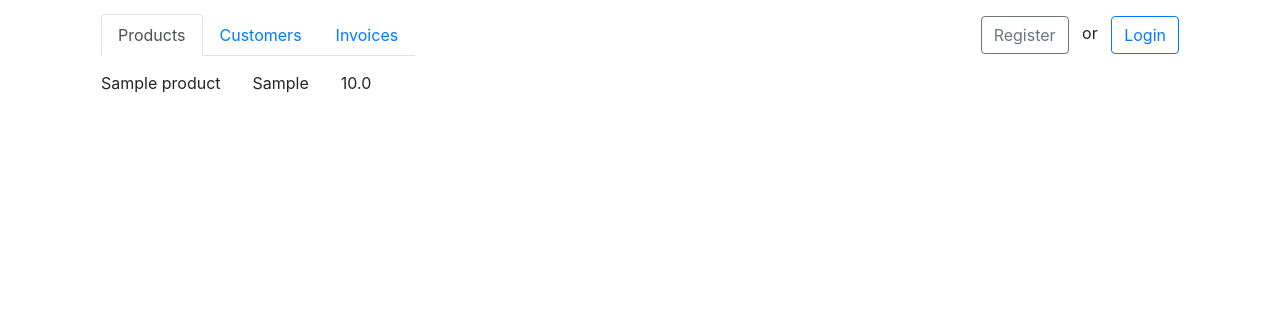
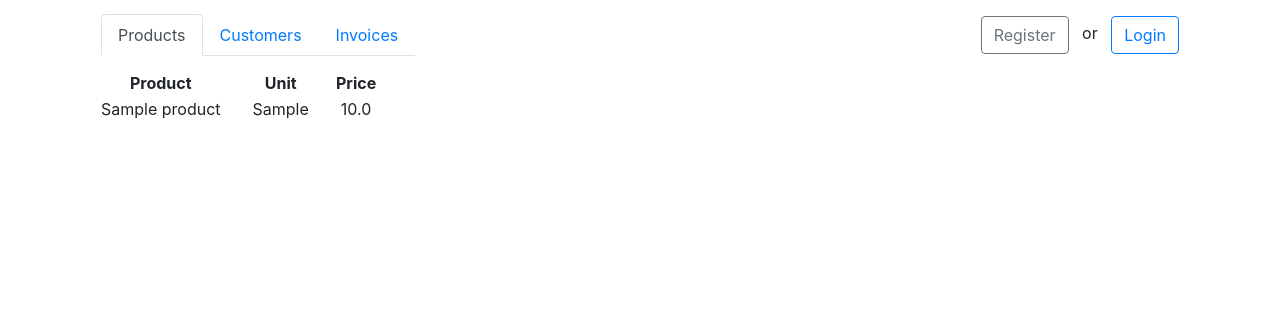
Before and after one commit to riihikallio/tsoha-laskutus, a Flask app: page /products/ in a window 1280 px wide. Shown: the top 330 px of the page. Run offline with Flask 2, Linux system fonts and the light colour scheme; tables that the repository leaves empty hold one stand-in row (values such as "Sample post"); some libraries are stand-ins or nearby versions.

Commit message:
Add table headers

```diff
--- a/application/templates/product/list.html
+++ b/application/templates/product/list.html
@@ -2,9 +2,16 @@
 
 {% block body %}
 <script>
-  var tab="prod"
+  var tab = "prod"
 </script>
 <table>
+  <thead>
+    <th style="text-align:center">Product</th>
+    <th style="text-align:center">Unit</th>
+    <th style="text-align:center">Price</th>
+    <th></th>
+  </thead>
+  <tbody>
     {% for product in products %}
     <tr>
       <td class="px-3">{{ product.name }}</td>
@@ -12,13 +19,14 @@
       <td class="px-3" align="right">{{ product.price }}</td>
       <td class="px-3">
         {% if current_user.is_authenticated %}
-  <a  class="btn btn-outline-primary" role="button" href="{{ url_for('product_edit', number=product.number) }}">
+        <a class="btn btn-outline-primary" role="button" href="{{ url_for('product_edit', number=product.number) }}">
           Edit
         </a>
         {% endif %}
       </td>
     </tr>
     {% endfor %}
+  </tbody>
 </table>
 {% if current_user.is_authenticated %}
 <a class="btn btn-outline-primary my-3" role="button" href="{{ url_for('product_form') }}">
```
Also changed, not shown: application/templates/invoice/list.html (+10 -2 lines). Lines whose indentation alone changed are shown as unchanged.
